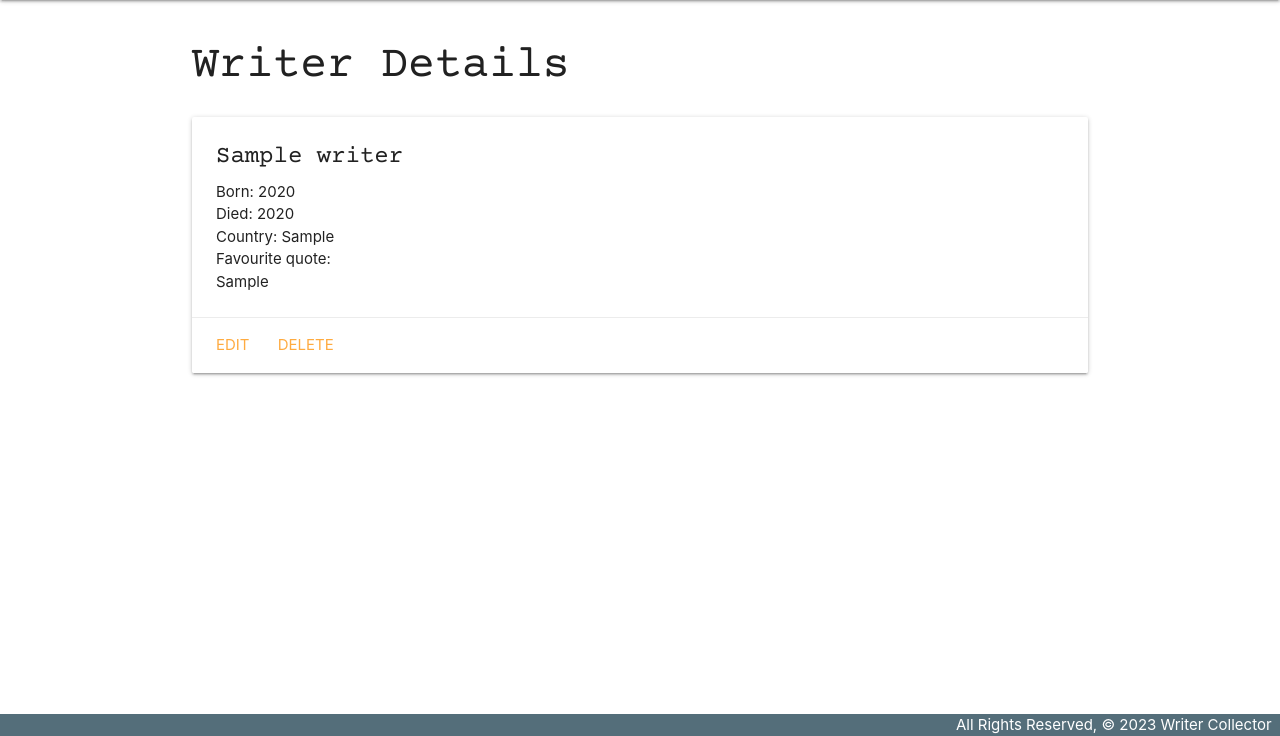
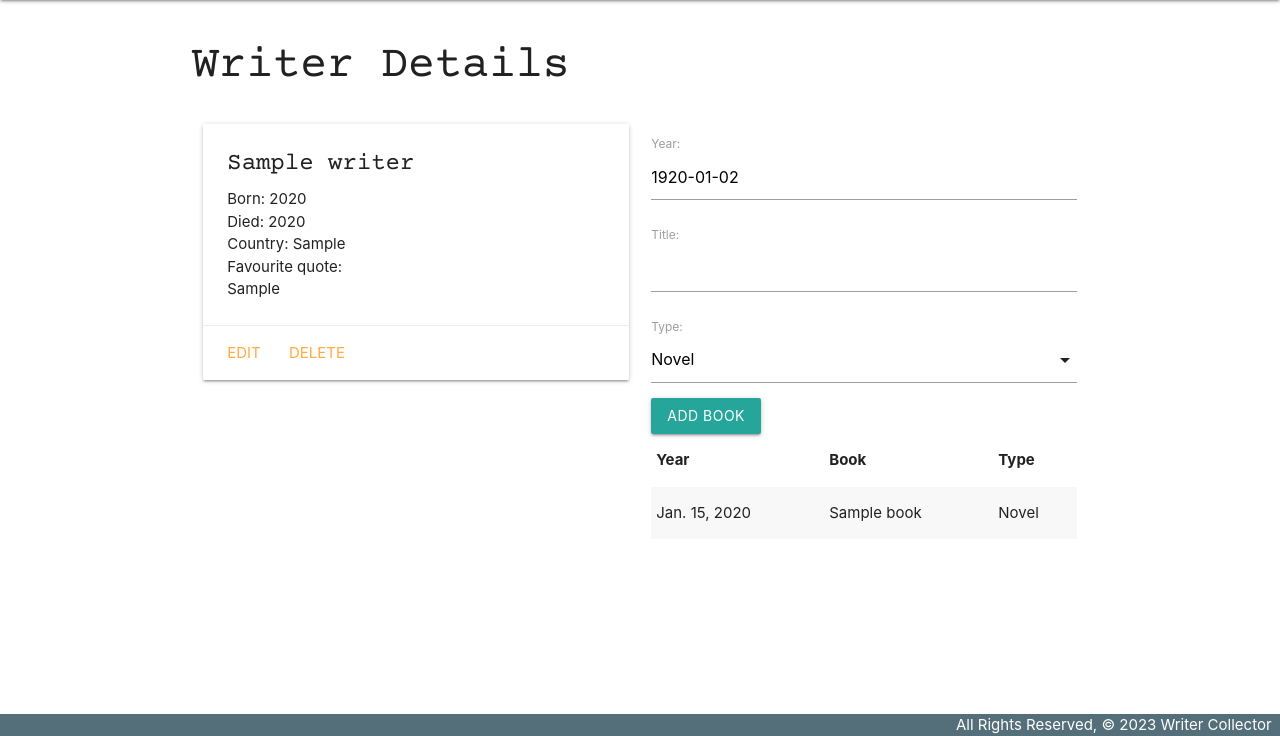
Before and after one commit to gorgeousPotato/writers-django, a Django app: page /writers/1 in a window 1280 px wide. Shown: the part 64-800 px from the top of the page. Run offline with Django 4.2, Linux system fonts and the light colour scheme; tables that the repository leaves empty hold one stand-in row (values such as "Sample post").

Commit message:
part 3 of the lab

```diff
--- /dev/null
+++ b/main_app/forms.py
@@ -0,0 +1,7 @@
+from django.forms import ModelForm
+from .models import Book
+
+class BookForm(ModelForm):
+  class Meta:
+    model = Book
+    fields = ['year', 'title', 'type']
--- a/main_app/models.py
+++ b/main_app/models.py
@@ -33,3 +33,6 @@ class Book(models.Model):
 
   def __str__(self):
     return f"{self.title} - {self.get_type_display()} - {self.year}"
+
+  class Meta:
+    ordering=['-year']
--- a/main_app/templates/base.html
+++ b/main_app/templates/base.html
@@ -8,6 +8,7 @@
   <meta http-equiv="X-UA-Compatible" content="ie=edge">
   <title>Writer Collector</title>
   <link rel="stylesheet" href="https://cdnjs.cloudflare.com/ajax/libs/materialize/1.0.0/css/materialize.min.css">
+  <script src="https://cdnjs.cloudflare.com/ajax/libs/materialize/1.0.0/js/materialize.min.js"></script>
   <link rel="stylesheet" type="text/css" href="{% static 'css/style.css' %}">
   <link rel="preconnect" href="https://fonts.googleapis.com">
   <link rel="preconnect" href="https://fonts.gstatic.com" crossorigin>
--- a/main_app/templates/writers/detail.html
+++ b/main_app/templates/writers/detail.html
@@ -1,6 +1,9 @@
 {% extends 'base.html' %}
 {% block content %}
 <h1 class="page-title">Writer Details</h1>
+
+<div class="row">
+  <div class="col s6">
     <div class="card">
       <div class="card-content">
         <span class="card-title">{{ writer.name }}</span>
@@ -14,6 +17,42 @@
         <a href="{% url 'writer_delete' writer.id %}" class="edit-button">Delete</a>
       </div>
     </div>
+  </div>
+  <div class="col s6">
+    <form method="POST" action="{% url 'add_book' writer.id %}">
+      {% csrf_token %}
+      {{ book_form.as_p }}
+      <input type="submit" class="btn" value="Add Book">
+    </form>
+    <table class="striped">
+      <thead>
+        <tr><th>Year</th><th>Book</th><th>Type</th></tr>
+      </thead>
+      <tbody>
+        {% for book in writer.book_set.all %}
+          <tr>
+            <td>{{book.year}}</td>
+            <td>{{book.title}}</td>
+            <td>{{book.get_type_display}}</td>
+          </tr>
+        {% endfor %}
+      </tbody>
+    </table>
+  </div>
+</div>
+
+<script>
+  const dateEl = document.getElementById('id_year');
+  M.Datepicker.init(dateEl, {
+    format: 'yyyy-mm-dd',
+    defaultDate: new Date("1920-01-02"),
+    setDefaultDate: true,
+    autoClose: true
+  });
+
+  const selectEl = document.getElementById('id_type');
+  M.FormSelect.init(selectEl);
+</script>
 
 
 {% endblock %}
--- a/main_app/urls.py
+++ b/main_app/urls.py
@@ -9,5 +9,5 @@ urlpatterns = [
   path('writers/create/', views.WriterCreate.as_view(), name='writer_create'),
   path('writers/<int:pk>/update/', views.WriterUpdate.as_view(), name='writer_update'),
   path('writers/<int:pk>/delete/', views.WriterDelete.as_view(), name='writer_delete'),
-
+  path('writers/<int:writer_id>/add_book/', views.add_book, name='add_book')
 ]
--- a/main_app/views.py
+++ b/main_app/views.py
@@ -1,6 +1,7 @@
-from django.shortcuts import render
+from django.shortcuts import render, redirect
 from django.views.generic.edit import CreateView, UpdateView, DeleteView
 from .models import Writer
+from .forms import BookForm
 
 def home(request):
   return render(request, 'home.html')
@@ -16,8 +17,10 @@ def writers_index(request):
 
 def writers_detail(request, writer_id):
   writer = Writer.objects.get(id=writer_id)
+  book_form = BookForm()
   return render(request, 'writers/detail.html', {
-    'writer': writer
+    'writer': writer,
+    'book_form': book_form
   })
 
 class WriterCreate(CreateView):
@@ -32,3 +35,11 @@ class WriterUpdate(UpdateView):
 class WriterDelete(DeleteView):
   model = Writer
   success_url = '/writers'
+
+def add_book(request, writer_id):
+  form = BookForm(request.POST)
+  if form.is_valid():
+    new_book = form.save(commit=False)
+    new_book.writer_id = writer_id
+    new_book.save()
+  return redirect('detail', writer_id=writer_id)
```
Lines whose indentation alone changed are shown as unchanged.
